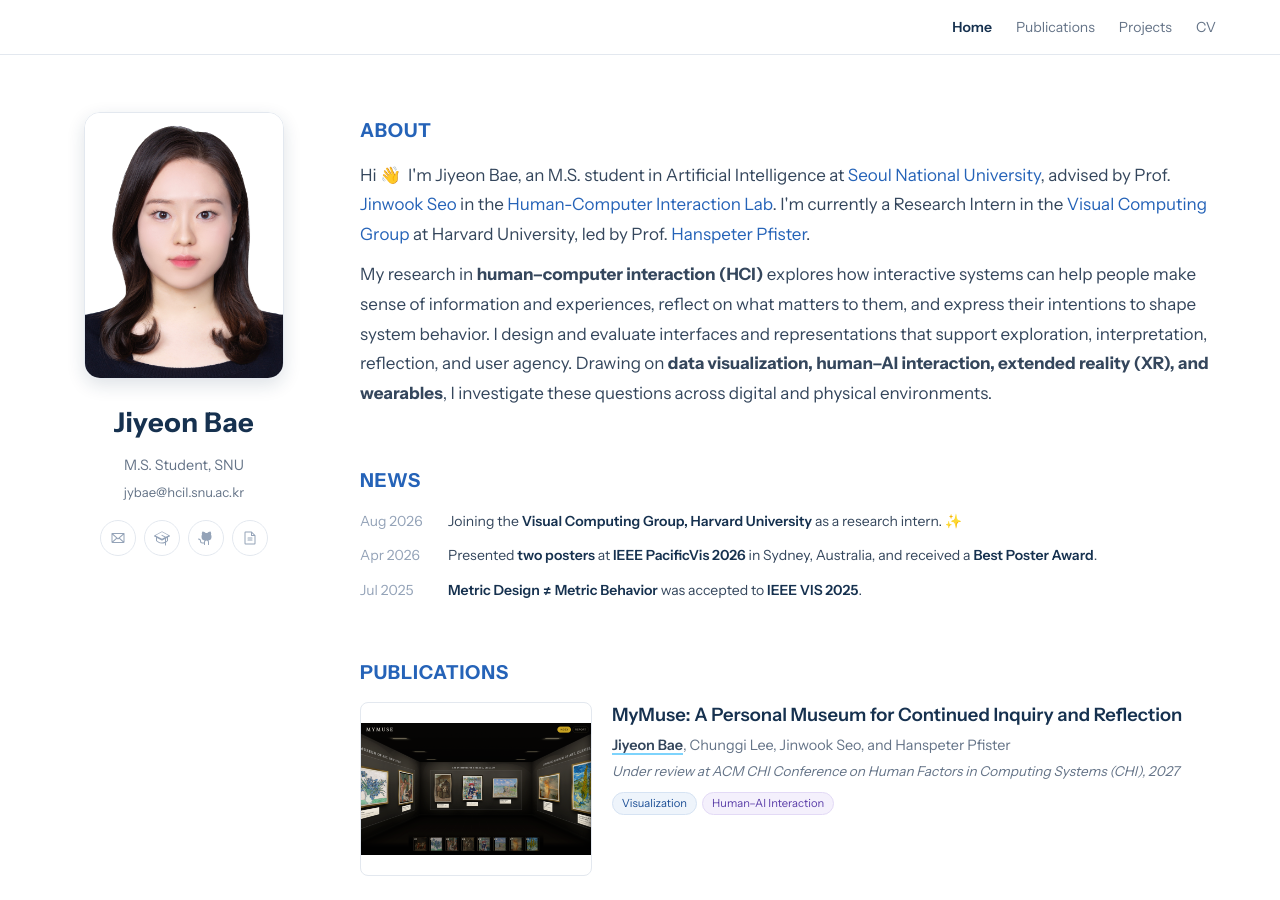
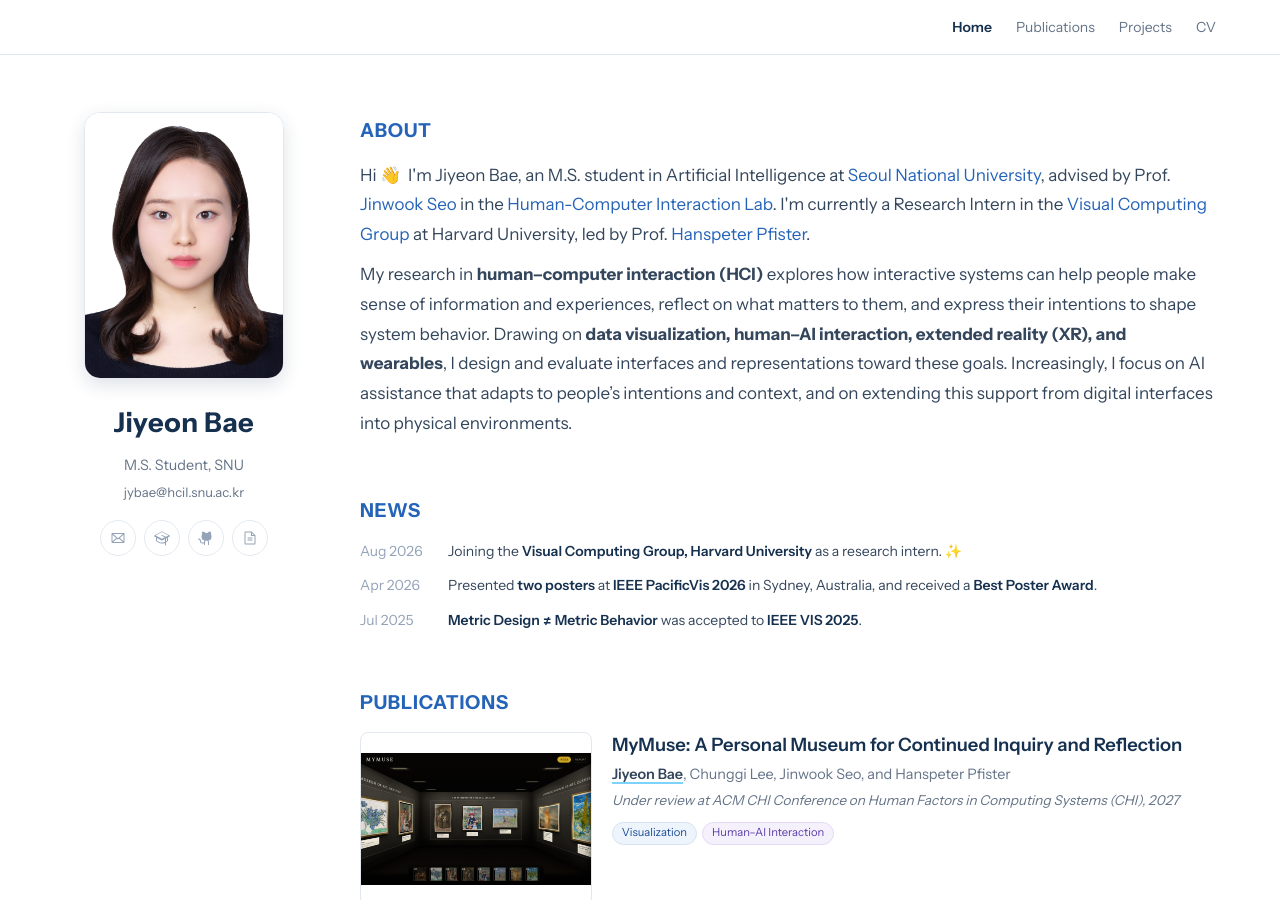
Before and after one commit to JiyeonBae/jiyeonbae.github.io, a Jekyll site: the page built from index.md, in a window 1280 px wide and 900 px high. Built offline with Jekyll 4.4.1, drawn with Linux system fonts in a browser that asks for light colours.

Commit message:
Update About research statement
Co-Authored-By: Claude Opus 5.5 <noreply@anthropic.com>

```diff
--- a/index.md
+++ b/index.md
@@ -7,7 +7,7 @@ title: Jiyeon Bae
     <h2 class="block-title">About</h2>
     <div class="hero-bio">
       <p>Hi 👋&nbsp; I'm Jiyeon Bae, an M.S. student in Artificial Intelligence at <a href="https://www.snu.ac.kr/">Seoul National University</a>, advised by Prof. <a href="https://hcil.snu.ac.kr/people/jinwook-seo">Jinwook Seo</a> in the <a href="https://hcil.snu.ac.kr/">Human-Computer Interaction Lab</a>. I'm currently a Research Intern in the <a href="https://vcg.seas.harvard.edu/">Visual Computing Group</a> at Harvard University, led by Prof. <a href="https://seas.harvard.edu/person/hanspeter-pfister">Hanspeter Pfister</a>.</p>
-      <p>My research in <strong>human&ndash;computer interaction (HCI)</strong> explores how interactive systems can help people make sense of information and experiences, reflect on what matters to them, and express their intentions to shape system behavior. I design and evaluate interfaces and representations that support exploration, interpretation, reflection, and user agency. Drawing on <strong>data visualization, human&ndash;AI interaction, extended reality (XR), and wearables</strong>, I investigate these questions across digital and physical environments.</p>
+      <p>My research in <strong>human&ndash;computer interaction (HCI)</strong> explores how interactive systems can help people make sense of information and experiences, reflect on what matters to them, and express their intentions to shape system behavior. Drawing on <strong>data visualization, human&ndash;AI interaction, extended reality (XR), and wearables</strong>, I design and evaluate interfaces and representations toward these goals. Increasingly, I focus on AI assistance that adapts to people&rsquo;s intentions and context, and on extending this support from digital interfaces into physical environments.</p>
     </div>
   </section>
 
```
